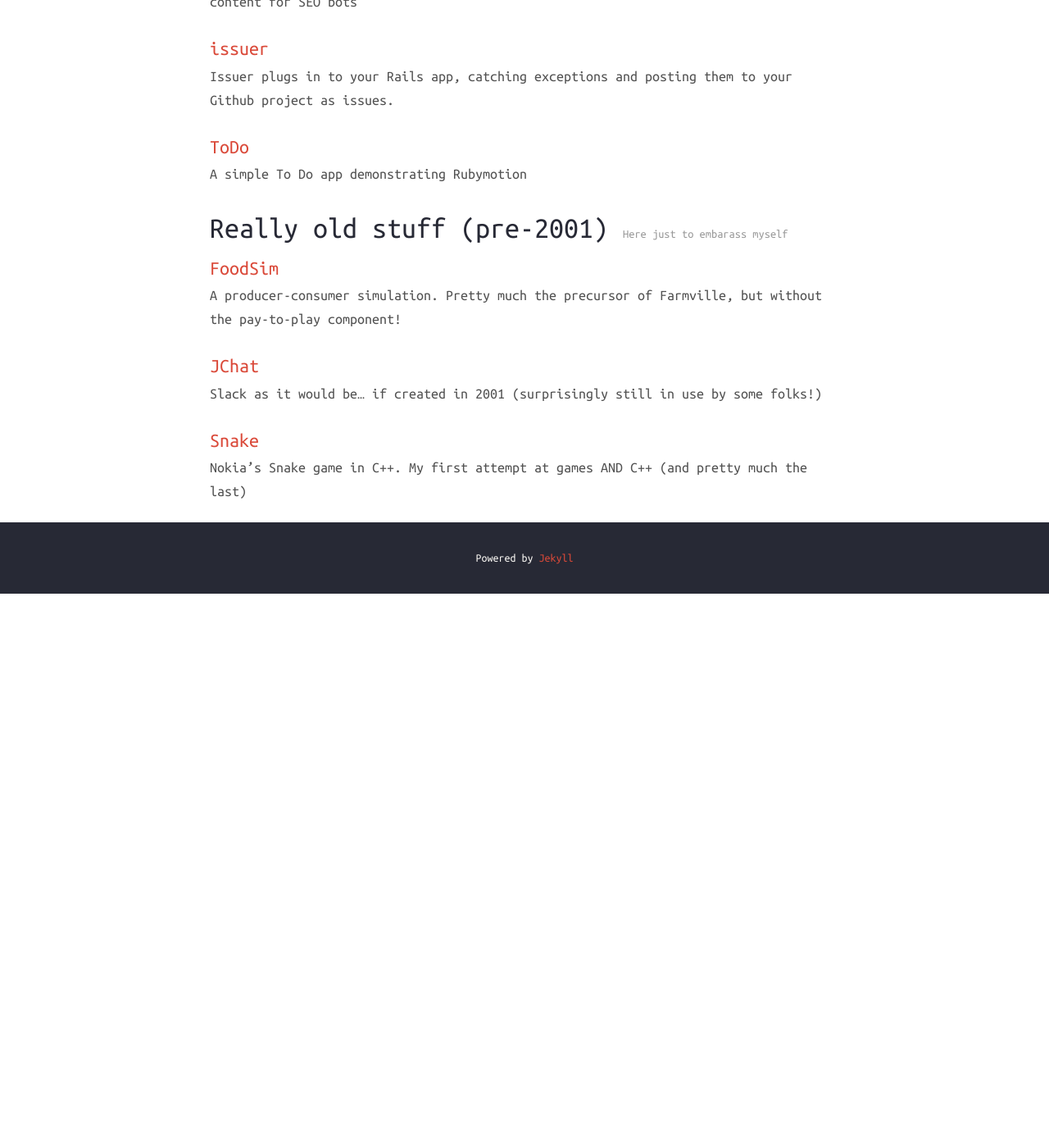
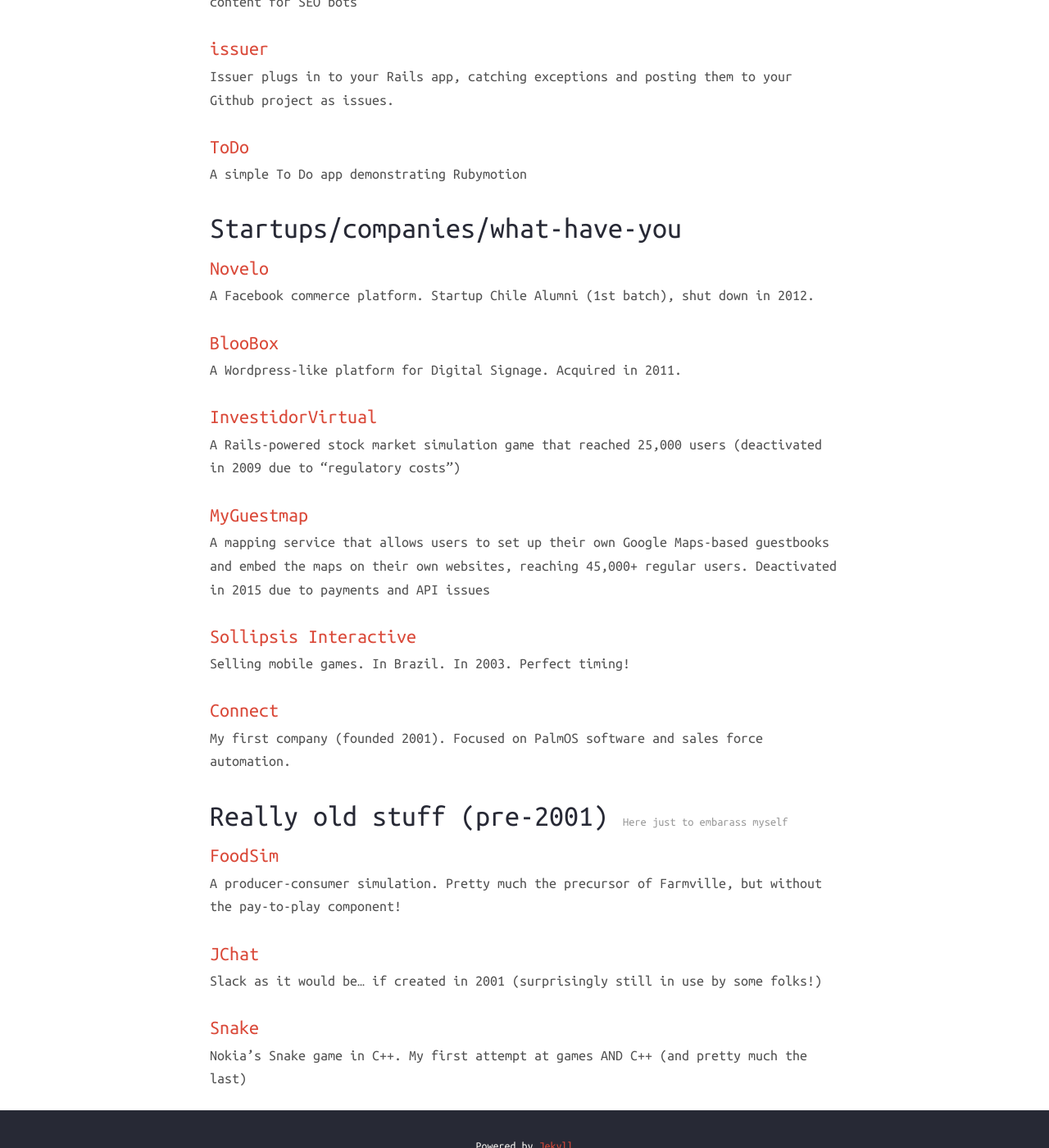
Before and after one commit to herval/herval.github.io, a Jekyll site: the page built from index.md, in a window 1280 px wide and 1400 px high, scrolled down 1986 px. Shown: the whole window at 82% size. Built offline with Jekyll 4.4.1, drawn with Linux system fonts in a browser that asks for light colours; nearby versions of some CDN libraries; before the commit the page ends 2710 px from its top, so only the background shows below that; some of the changed text lies outside the part shown.

Commit message:
moar text

```diff
--- a/index.md
+++ b/index.md
@@ -65,6 +62,27 @@ Issuer plugs in to your Rails app, catching exceptions and posting them to your
 A simple To Do app demonstrating Rubymotion
 
 
+# Startups/companies/what-have-you
+
+## [Novelo](http://novelo.com)
+A Facebook commerce platform. Startup Chile Alumni (1st batch), shut down in 2012.
+
+## [BlooBox](http://bloobox.com.br)
+A Wordpress-like platform for Digital Signage. Acquired in 2011.
+
+## [InvestidorVirtual](http://investidorvirtual.com)
+A Rails-powered stock market simulation game that reached 25,000 users (deactivated in 2009 due to "regulatory costs")
+
+## [MyGuestmap](http://mapservices.org/myguestmap)
+A mapping service that allows users to set up their own Google Maps-based guestbooks and embed the maps on their own websites, reaching 45,000+ regular users. Deactivated in 2015 due to payments and API issues
+
+## [Sollipsis Interactive](http://sollipsis.com)
+Selling mobile games. In Brazil. In 2003. Perfect timing!
+
+## [Connect](http://cnnt.com.br)
+My first company (founded 2001). Focused on PalmOS software and sales force automation.
+
+
 # Really old stuff (pre-2001) <small>Here just to embarass myself</small>
 
 ## [FoodSim](https://bitbucket.org/herval/foodsim)
```
Also changed, not shown: other parts of index.md (+1 -4 lines).
